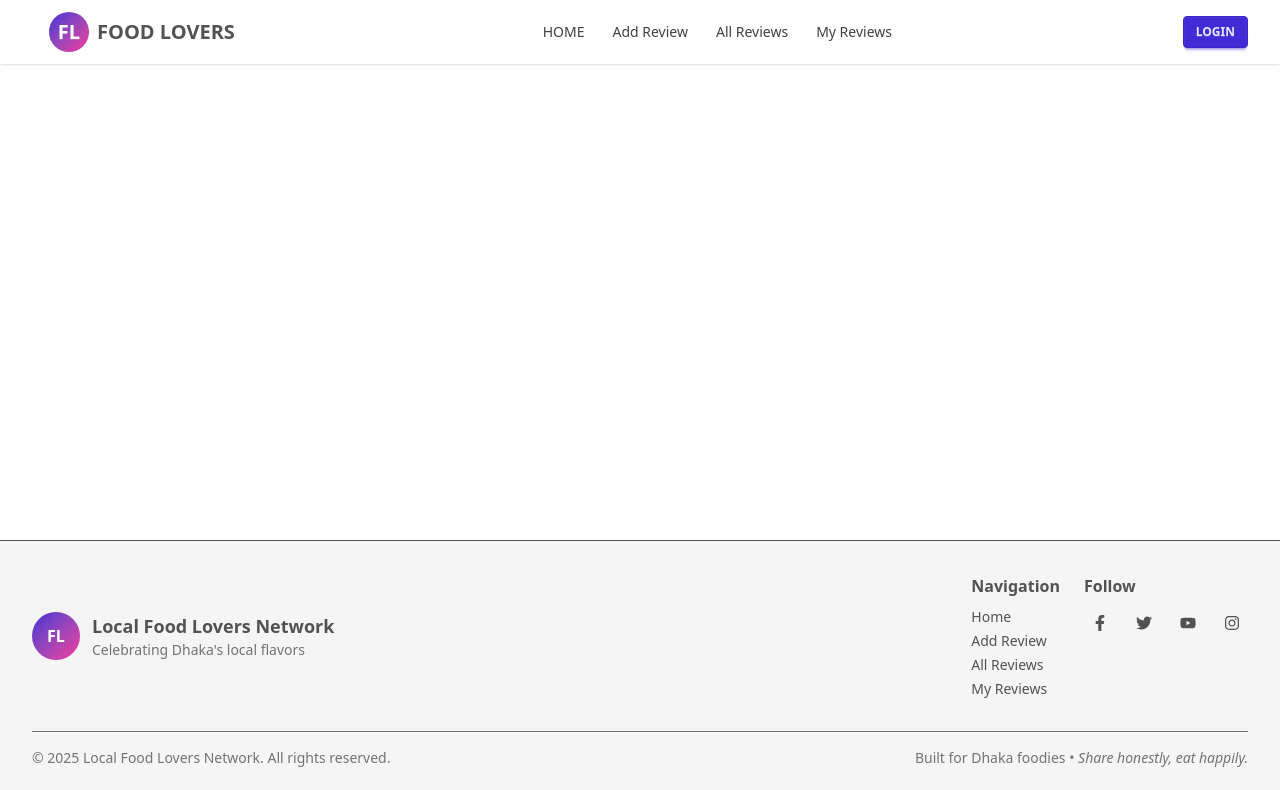
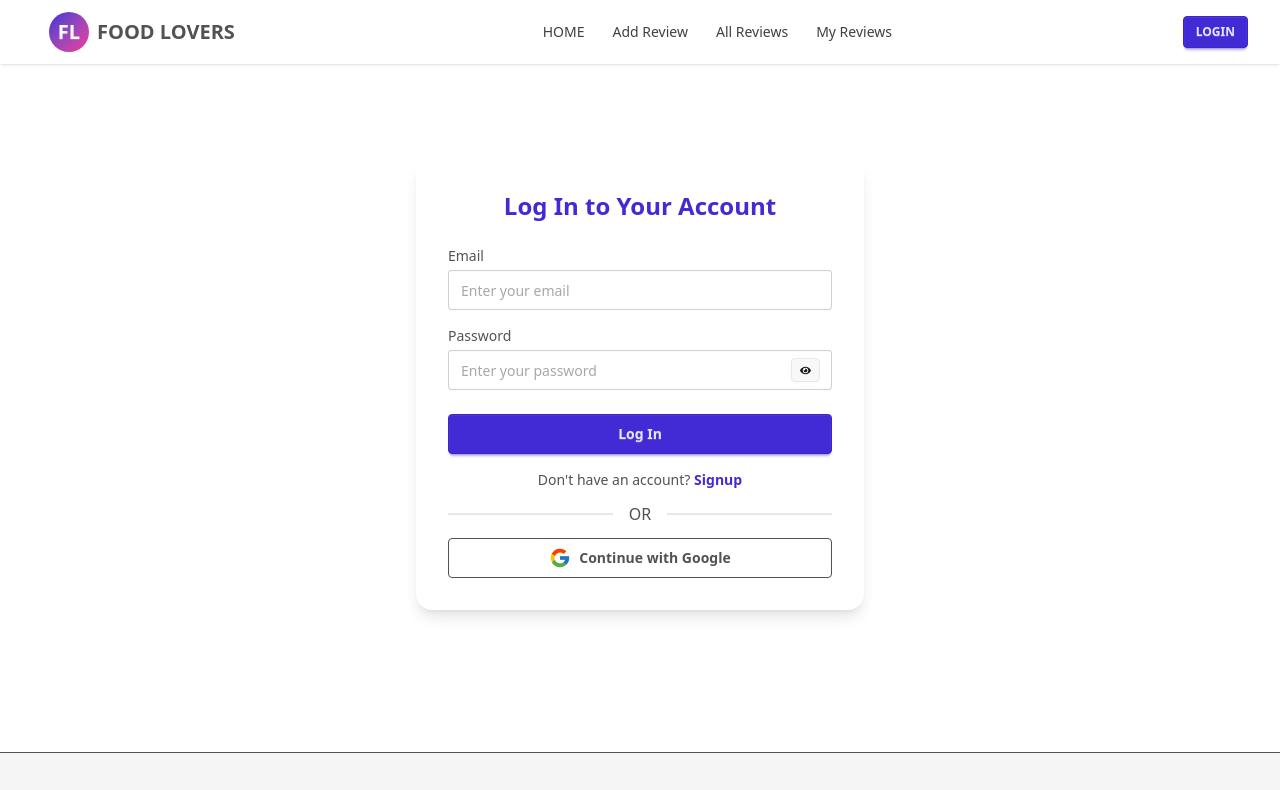
Before and after one commit to imuimuimran/local-food-lovers-network-client, a React (Vite) app: page /login in a window 1280 px wide. Shown: the top 790 px of the page. Built offline with nearby package versions, Linux system fonts and the light colour scheme; no server answers.

Commit message:
login page done with firebase auth

```diff
--- a/package.json
+++ b/package.json
@@ -14,6 +14,8 @@
     "firebase": "^12.5.0",
     "react": "^19.1.1",
     "react-dom": "^19.1.1",
+    "react-hook-form": "^7.66.0",
+    "react-hot-toast": "^2.6.0",
     "react-icons": "^5.5.0",
     "react-router": "^7.9.5",
     "react-router-dom": "^7.9.5",
--- a/src/main.jsx
+++ b/src/main.jsx
@@ -3,11 +3,13 @@ import { createRoot } from 'react-dom/client';
 import './index.css';
 import { AuthProvider } from './provider/AuthProvider';
 import RouterWrapper from './routes/Router';
+import { Toaster } from 'react-hot-toast';
 
 createRoot(document.getElementById('root')).render(
   <StrictMode>
     <AuthProvider>
       <RouterWrapper />
+      <Toaster position="top-center" reverseOrder={false} />
     </AuthProvider>
   </StrictMode>
 );
--- a/src/pages/Login.jsx
+++ b/src/pages/Login.jsx
@@ -1,11 +1,112 @@
-import React from 'react';
+import React, { useState } from 'react';
+import { useForm } from 'react-hook-form';
+import { useNavigate, Link, useLocation } from 'react-router-dom';
+import toast from 'react-hot-toast';
+import { useAuth } from '../provider/AuthProvider';
+import { FcGoogle } from 'react-icons/fc';
+import { FaEye, FaEyeSlash } from 'react-icons/fa';
 
 const Login = () => {
-    return (
-        <div>
+  const { loginUser, googleSignIn } = useAuth();
+  const [showPassword, setShowPassword] = useState(false)
+  const navigate = useNavigate();
+  const location = useLocation();
+  const redirectPath = location.state?.from?.pathname || '/';
 
-        </div>
-    );
+  const {
+    register,
+    handleSubmit,
+    formState: { errors },
+  } = useForm();
+
+  const onSubmit = async data => {
+    try {
+      await loginUser(data.email, data.password);
+      toast.success('Login successful!');
+      navigate(redirectPath, { replace: true });
+    } catch (err) {
+      console.error(err);
+      toast.error('Invalid email or password!');
+    }
+  };
+
+  const handleTogglePassword = (e) => {
+    e.preventDefault();
+    setShowPassword(!showPassword)
+  }
+
+  const handleGoogleLogin = async () => {
+    try {
+      await googleSignIn();
+      toast.success('Logged in with Google!');
+      navigate(redirectPath, { replace: true });
+    } catch (err) {
+      toast.error('Google login failed.');
+    }
+  };
+
+  return (
+    <div className="flex justify-center items-center min-h-[80vh] px-4">
+      <div className="w-full max-w-md bg-base-100 p-8 rounded-2xl shadow-lg">
+        <h2 className="text-2xl font-bold text-center mb-6 text-primary">
+          Log In to Your Account
+        </h2>
+
+        <form onSubmit={handleSubmit(onSubmit)} className="space-y-4">
+          <div>
+            <label className="block text-sm font-medium mb-1">Email</label>
+            <input
+              type="email"
+              {...register('email', { required: 'Email is required' })}
+              className="input input-bordered w-full"
+              placeholder="Enter your email"
+            />
+            {errors.email && (
+              <p className="text-error text-sm mt-1">{errors.email.message}</p>
+            )}
+          </div>
+
+          <div className='relative'>
+            <label className="block text-sm font-medium mb-1">Password</label>
+            <input
+              type={showPassword ? "text" : "password"}
+              {...register('password', { required: 'Password is required' })}
+              className="input input-bordered w-full"
+              placeholder="Enter your password"
+            />
+            <button
+                onClick={handleTogglePassword}
+                className="btn btn-xs absolute bottom-2 right-3">
+                  {showPassword ? <FaEyeSlash></FaEyeSlash> : <FaEye></FaEye>}
+              </button>
+            {errors.password && (
+              <p className="text-error text-sm mt-1">{errors.password.message}</p>
+            )}
+          </div>
+
+          <button type="submit" className="btn btn-primary w-full mt-2">
+            Log In
+          </button>
+        </form>
+
+        <p className="text-center text-sm mt-4">
+          Don't have an account?{' '}
+          <Link to="/register" className="text-primary font-semibold hover:underline">
+            Signup
+          </Link>
+        </p>
+
+        <div className="divider">OR</div>
+
+        <button
+          onClick={handleGoogleLogin}
+          className="btn btn-outline w-full flex items-center gap-2 justify-center"
+        >
+          <FcGoogle size={22} /> Continue with Google
+        </button>
+      </div>
+    </div>
+  );
 };
 
 export default Login;
--- a/src/provider/AuthProvider.jsx
+++ b/src/provider/AuthProvider.jsx
@@ -1,29 +1,46 @@
 import React, { createContext, useContext, useEffect, useState } from 'react';
-import { getAuth, onAuthStateChanged, signOut } from 'firebase/auth';
+import { getAuth, onAuthStateChanged, GoogleAuthProvider, signInWithPopup, signOut, createUserWithEmailAndPassword, signInWithEmailAndPassword, updateProfile } from 'firebase/auth';
 import app from '../firebase/firebase.config';
 
 const auth = getAuth(app)
+const googleProvider = new GoogleAuthProvider();
 export const AuthContext = createContext();
+
 
 export const AuthProvider = ({ children }) => {
   const [user, setUser] = useState(null);
   const [loading, setLoading] = useState(true);
 
+  const googleSignIn = () => signInWithPopup(auth, googleProvider);
+  const logout = () => signOut(auth);
+
+  const registerUser = (email, password) => createUserWithEmailAndPassword(auth, email, password);
+  const loginUser = (email, password) => signInWithEmailAndPassword(auth, email, password);
+  const updateUserProfile = (name, photo) =>
+    updateProfile(auth.currentUser, { displayName: name, photoURL: photo });
+
   useEffect(() => {
-    const unsub = onAuthStateChanged(auth, current => {
+    const unsubscribe = onAuthStateChanged(auth, current => {
       setUser(current);
       setLoading(false);
     });
-    return () => unsub();
+    return () => unsubscribe();
   }, []);
 
-  const logout = () => signOut(auth);
+  const value = {
+    user,
+    loading,
+    googleSignIn,
+    logout,
+    registerUser,
+    loginUser,
+    updateUserProfile
+  };
 
-  return (
-    <AuthContext.Provider value={{ user, setUser, logout, loading }}>
-      {children}
-    </AuthContext.Provider>
-  );
+  return <AuthContext.Provider value={value}>
+    {children}
+  </AuthContext.Provider>;
+
 };
 
 export const useAuth = () => useContext(AuthContext);
```
Also changed, not shown: src/pages/Register.jsx (+4 -4 lines), 1 other file (tests, documents, lock files or other folders).
